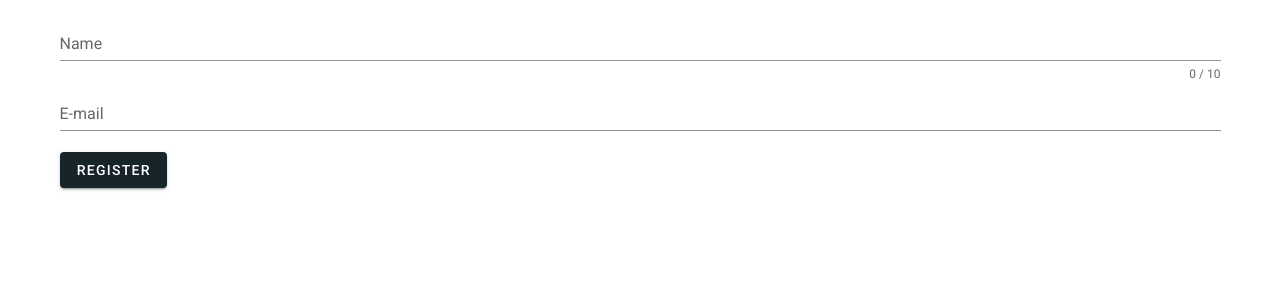
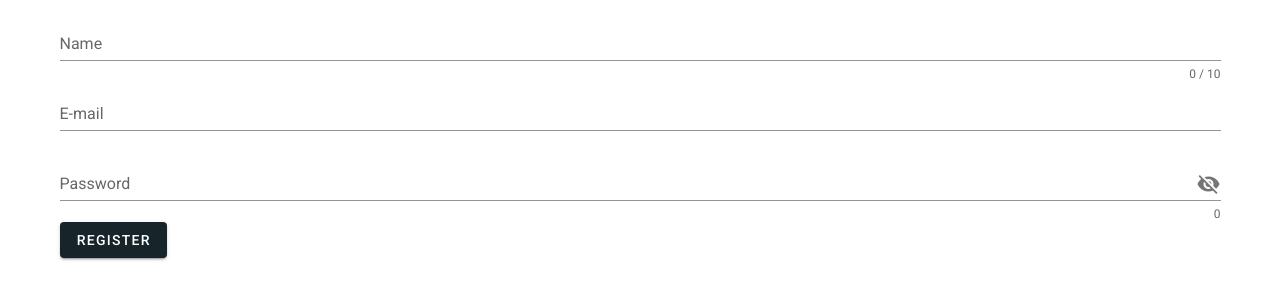
Before and after one commit to jhkritz/sign-language-api, a Vue app in the folder frontend/: page /register in a window 1280 px wide. Shown: the top 300 px of the page. Built offline with nearby package versions, Linux system fonts and the light colour scheme; what vue-auth would draw is missing.

Commit message:
Password field added

```diff
--- a/frontend/src/components/navigation-bar.vue
+++ b/frontend/src/components/navigation-bar.vue
@@ -1,7 +1,7 @@
 <template>
     <v-app-bar app
     >
-        <v-btn icon id='homeButton' to='/'>
+        <v-btn icon id='homeButton' to='/dashboard'>
             <v-icon>mdi-home</v-icon>
         </v-btn>
         <v-appbar-title id='toolbarTitle' class="text-no-wrap">
--- a/frontend/src/views/register.vue
+++ b/frontend/src/views/register.vue
@@ -21,6 +21,17 @@
         required
       ></v-text-field>
 
+      <v-text-field
+      v-model="password"
+      :append-icon="show1 ? 'mdi-eye' : 'mdi-eye-off'"
+      :rules="passwordRules"
+      :type="show1 ? 'text' : 'password'"
+      name="input-10-1"
+      label="Password"
+      counter
+      @click:append="show1 = !show1"
+      required
+    ></v-text-field>
 
       <v-btn
         :disabled="!valid"
@@ -49,7 +60,11 @@
           v => !!v || 'E-mail is required',
           v => /.+@.+\..+/.test(v) || 'E-mail must be valid',
         ],
-
+        password: "",
+        passwordRules: [
+        (v) => !!v || "Password is required",
+        (v) => v.length <= 20 || "Password must be less than 20 characters",
+        (v) => v.length >= 5 || "Password must be more than 4 characters"],
       }),
 
       methods: {
```
